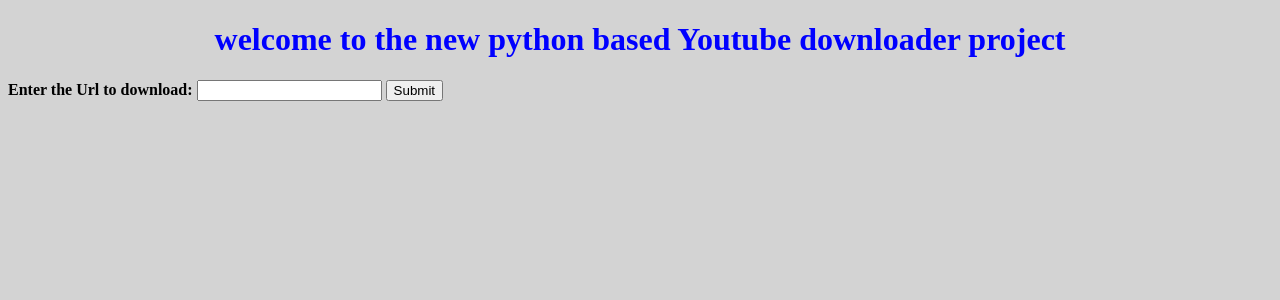
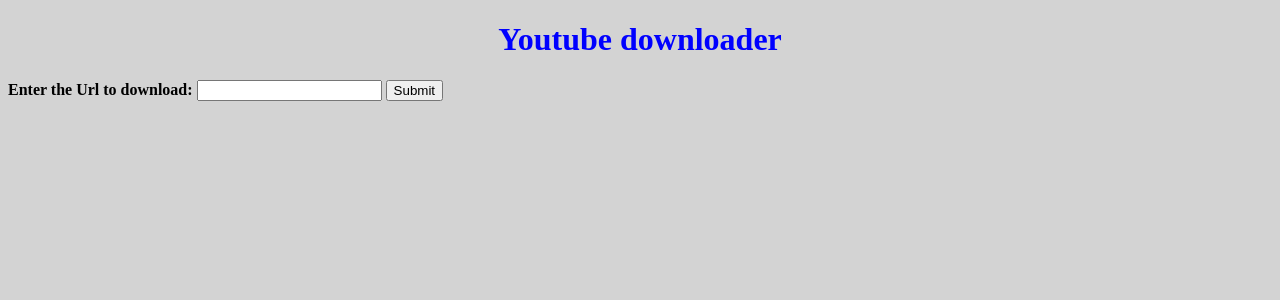
Before and after one commit to saravananjobs2017/Heroku_deployment_utube, a Flask app: page / in a window 1280 px wide. Shown: the top 300 px of the page. Run offline with Flask 2, Linux system fonts and the light colour scheme.

Commit message:
Update index.html

```diff
--- a/templates/index.html
+++ b/templates/index.html
@@ -6,7 +6,7 @@
     <title>welcome</title>
 </head>
 <body>
-<H1>welcome to the new python based Youtube downloader project</H1>
+     <center><H1>Youtube downloader</H1></center>
 <form method="POST">
     <b><label>Enter the Url to download:</label></b>
     <input name="URL">
```
